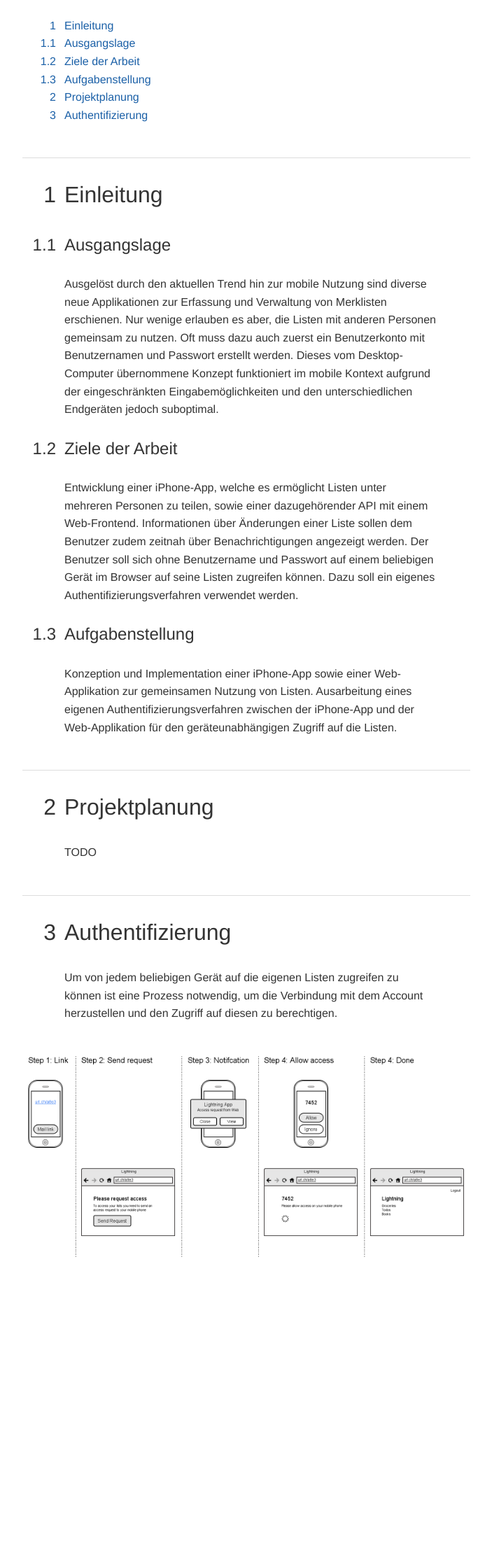
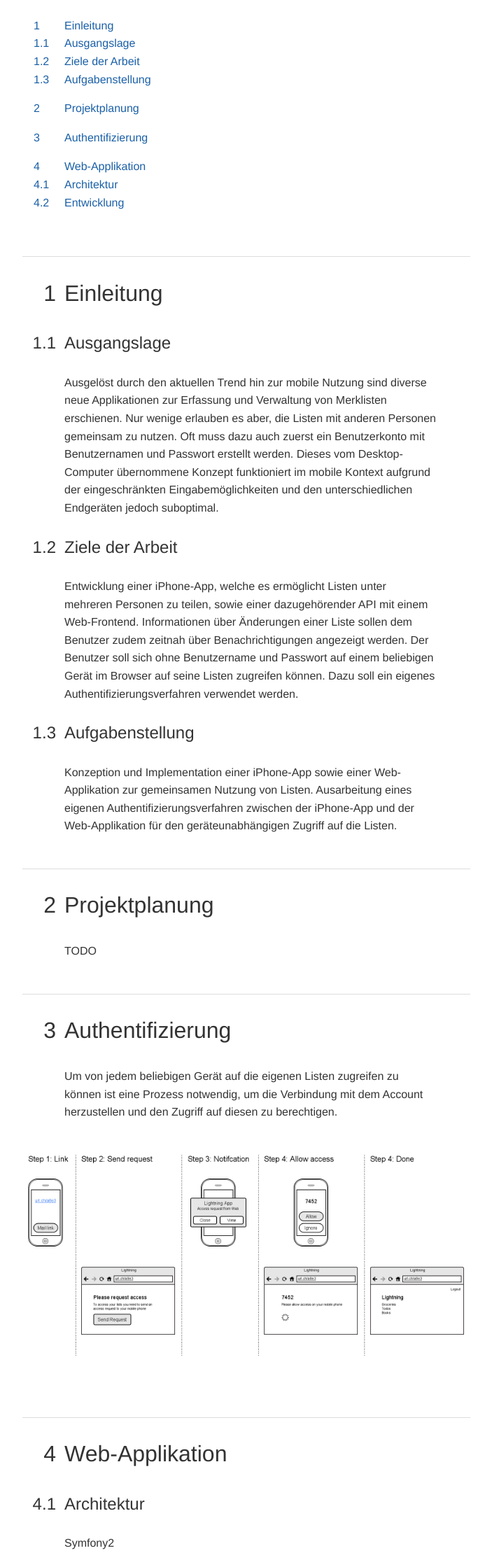
Before and after one commit to fabian/lightning-doc, a plain HTML site: page lightning.html in a window 1280 px wide. Shown: the part 547-2786 px from the top of the page at 70% size, without its empty margins (16-719 px from the left). Before the commit the page ends 2479 px from the top, so only its background shows below. Drawn offline with Linux system fonts and the light colour scheme.

Commit message:
Styling TOC

```diff
--- a/lightning.html
+++ b/lightning.html
@@ -39,7 +39,8 @@ a {
 
 h1,
 h2,
-h3 {
+h3,
+h4 {
     font-weight: normal;
 }
 
@@ -56,6 +57,11 @@ h2 {
 h3 {
     font-size: 1.5em;
     padding-left: 2.5em;
+}
+
+h4 {
+    font-size: 1.25em;
+    padding-left: 3em;
 }
 
 p {
@@ -122,15 +128,20 @@ div.chapter h3:before {
     margin: 0;
 }
 
+#toc > li {
+    padding-bottom: 1em;
+}
+
 #toc a:after {
     content: " " leader(".") " " target-counter(attr(href), page);
 }
 
 #toc .chapter {
     display: inline-block;
-    text-align: right;
-    width: 3em;
+    padding-left: 1em;
     padding-right: 0.75em;
+    text-align: left;
+    width: 2em;
 }
 
 @media screen {
@@ -159,7 +170,7 @@ div.chapter h3:before {
 </style>
 <script>
 
-function item(node, id, chapter) {
+function item(node, id, chapter, subChapter) {
 
     var li, a, spanChapter, spanTitle;
 
@@ -169,6 +180,11 @@ function item(node, id, chapter) {
 
     a = document.createElement('a');
     a.setAttribute('href', '#' + id);
+
+    chapter = '' + chapter;
+    if (typeof subChapter != 'undefined') {
+        chapter += '.' + subChapter;
+    }
 
     spanChapter = document.createElement('span');
     spanChapter.setAttribute('class', 'chapter');
@@ -189,27 +205,28 @@ function toc() {
 
     var headers = document.getElementsByTagName('h2'),
         toc = document.getElementById('toc'),
-        i, j, node, id, chapter, li, childs;
+        i, j, node, id, chapter, li, childs, ol;
 
     // skip first header (TOC)
     for (i = 1; i < headers.length; i++) {
 
         node = headers[i];
         id = 'chapter-' + i;
-        chapter = '' + i;
-        li = item(node, id, chapter);
-        toc.appendChild(li);
+        li = item(node, id, i);
 
         childs = node.parentNode.getElementsByTagName("h3");
+        ol = document.createElement('ol');
 
         for (j = 0; j < childs.length; j++) {
 
             node = childs[j];
             id = 'chapter-' + i + '-' + (j + 1);
-            chapter = '' + i + '.' + (j + 1);
-            li = item(node, id, chapter);
-            toc.appendChild(li);
+            sli = item(node, id, i, j + 1);
+            ol.appendChild(sli);
         }
+
+        li.appendChild(ol);
+        toc.appendChild(li);
     }
 }
 
@@ -291,5 +308,36 @@ Zugriff auf diesen zu berechtigen.
 </p>
 </div>
 
+<div class="chapter">
+<h2>Web-Applikation</h2>
+
+<h3>Architektur</h3>
+<p>
+Symfony2
+<p>
+
+<h3>Entwicklung</h3>
+
+<h4>PHPUnit</h4>
+<p>
+TODO
+</p>
+
+<h4>
+PHPCS
+</h4>
+<p>
+TODO
+</p>
+
+<h4>
+Travis CI
+</h4>
+<p>
+TODO
+</p>
+
+</div>
+
 </body>
 </html>
```
